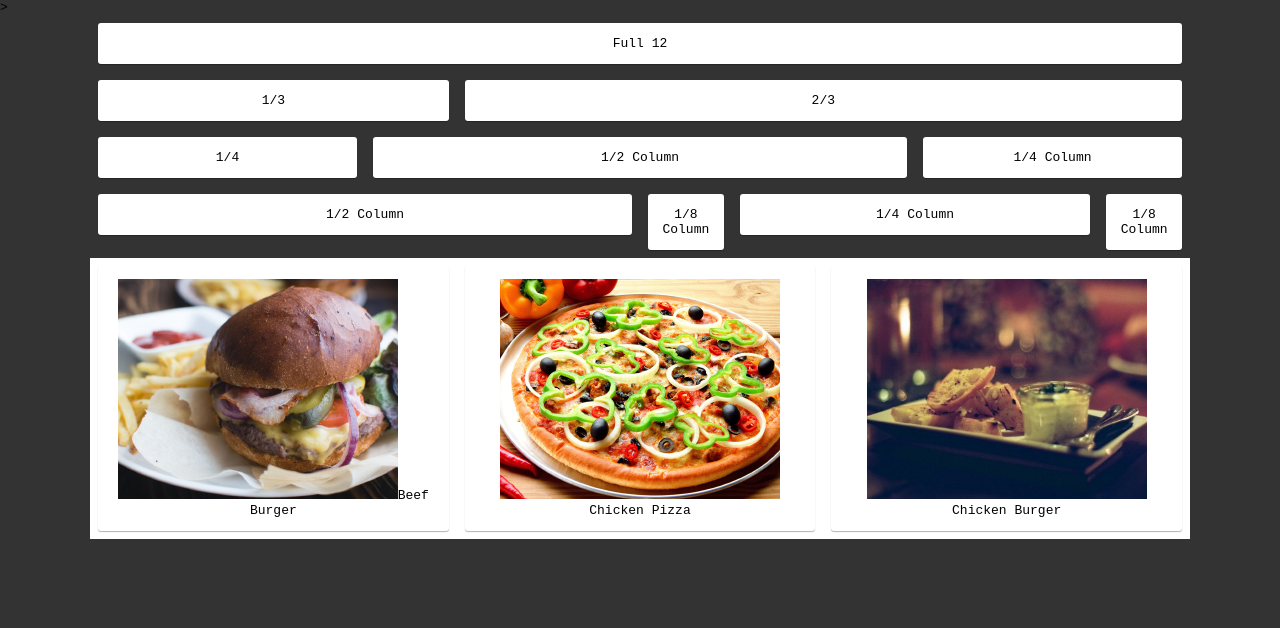
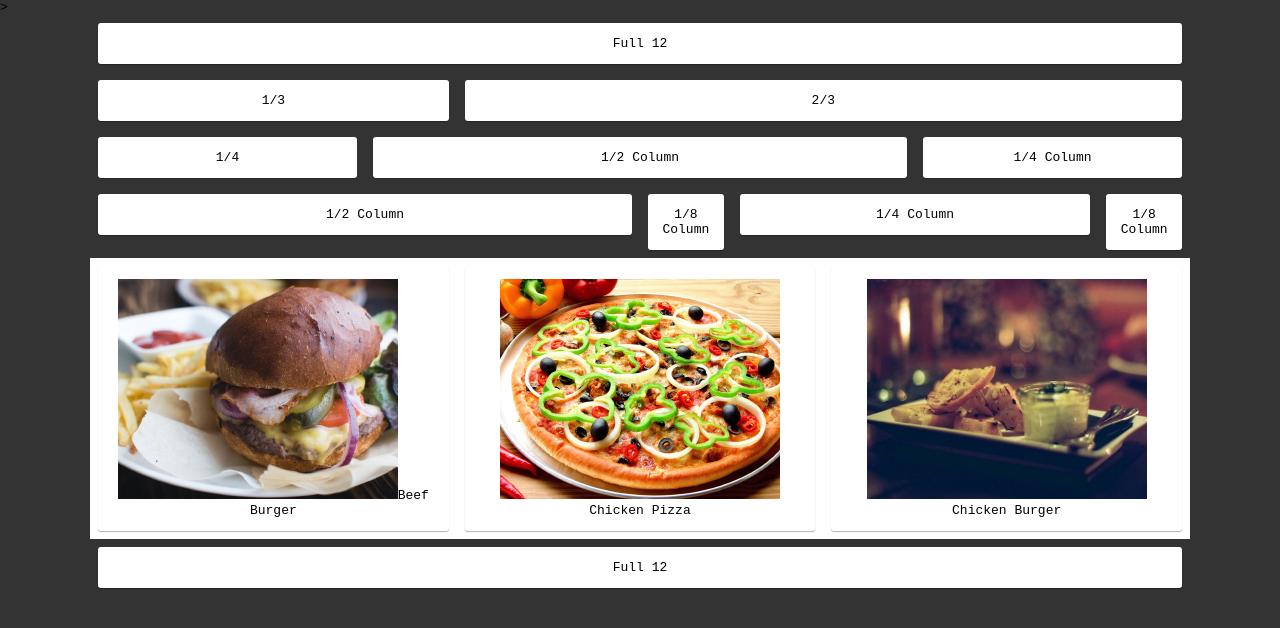
Before and after one commit to saiyanka/gridwork, a plain HTML site: page index.html in a window 1280 px wide. Drawn offline with Linux system fonts and the light colour scheme.

Commit message:
end of rows

```diff
--- a/index.html
+++ b/index.html
@@ -91,6 +91,14 @@
 
     </div>
 
+    <div class="ns-">
+
+      <div class="ns"> Full 12
+      </div>
+    </div>
+
+
+
 
   </div>
 </div>
```
